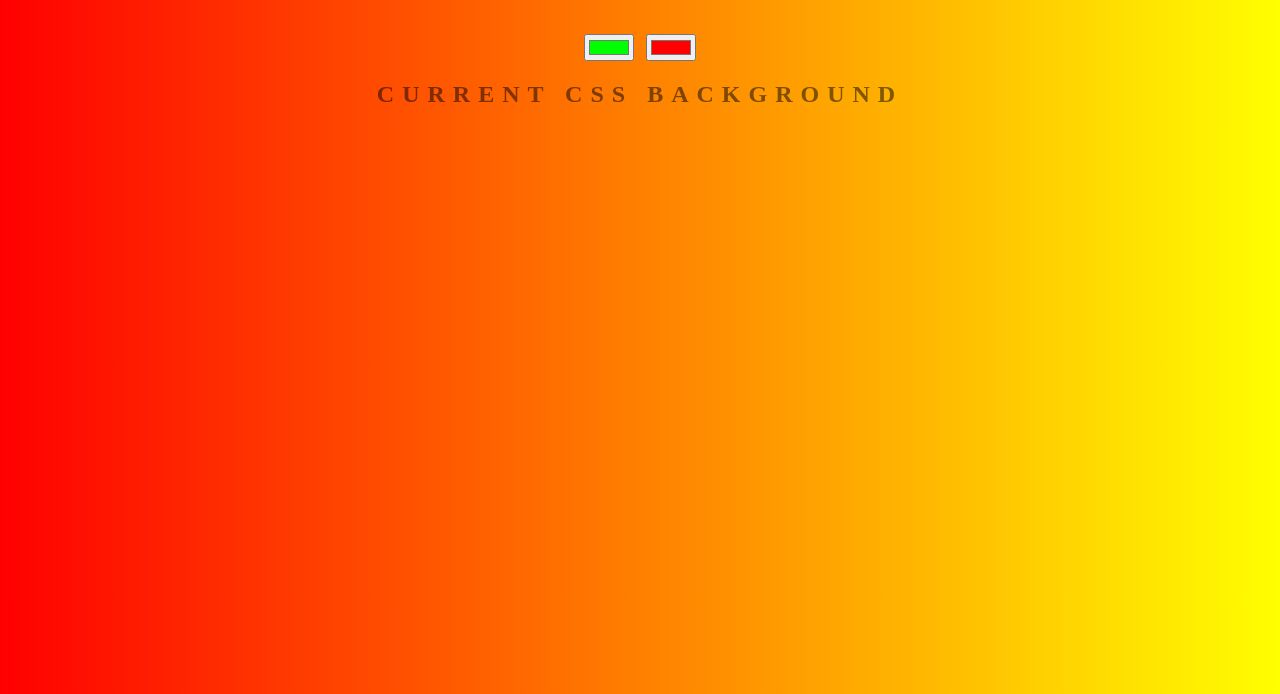
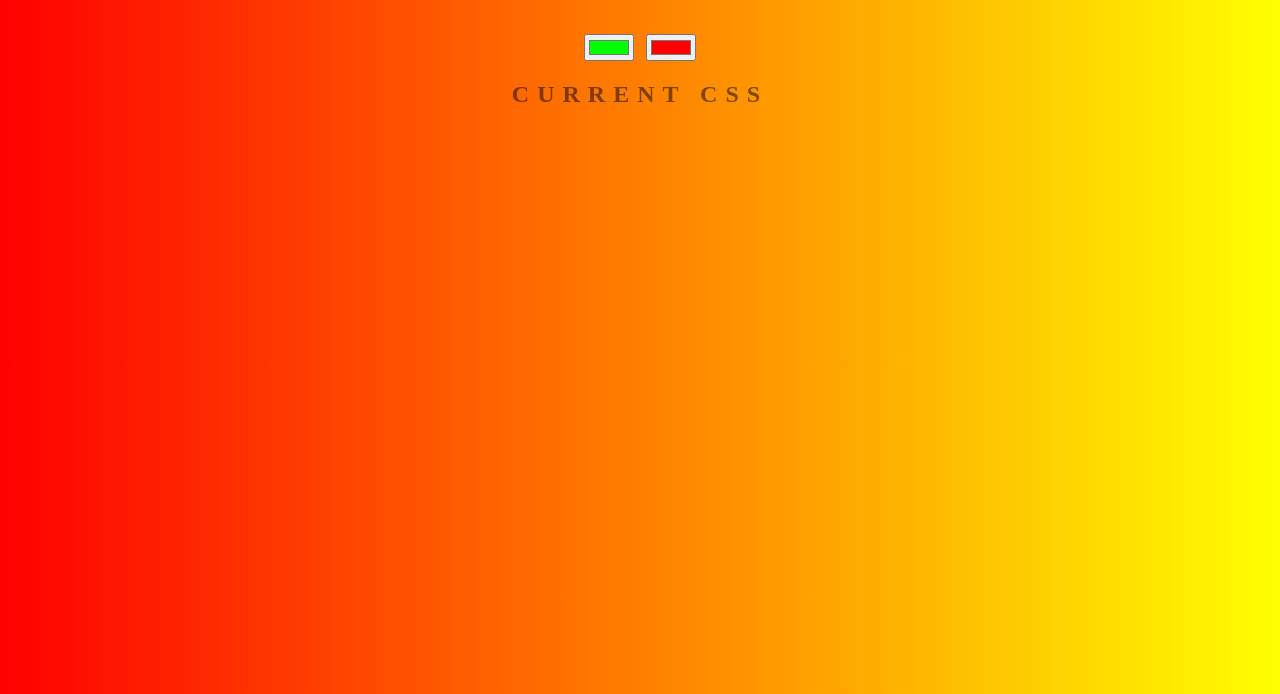
Before and after one commit to gipin001/background, a plain HTML site: page index.html in a window 1280 px wide. Shown: the part 106-800 px from the top of the page. Drawn offline with Linux system fonts and the light colour scheme.

Commit message:
changed little feaure

```diff
--- a/index.html
+++ b/index.html
@@ -8,7 +8,7 @@
 	<h1>cool Generator</h1>
 	<input class="color1" type="color" name="color1" value="#00ff00">
 	<input class="color2" type="color" name="color2" value="#ff0000">
-	<h2>Current CSS Background</h2>
+	<h2>Current CSS</h2>
 	<h3></h3>
 	<script type="text/javascript" src="script.js"></script>
 </body>
```
